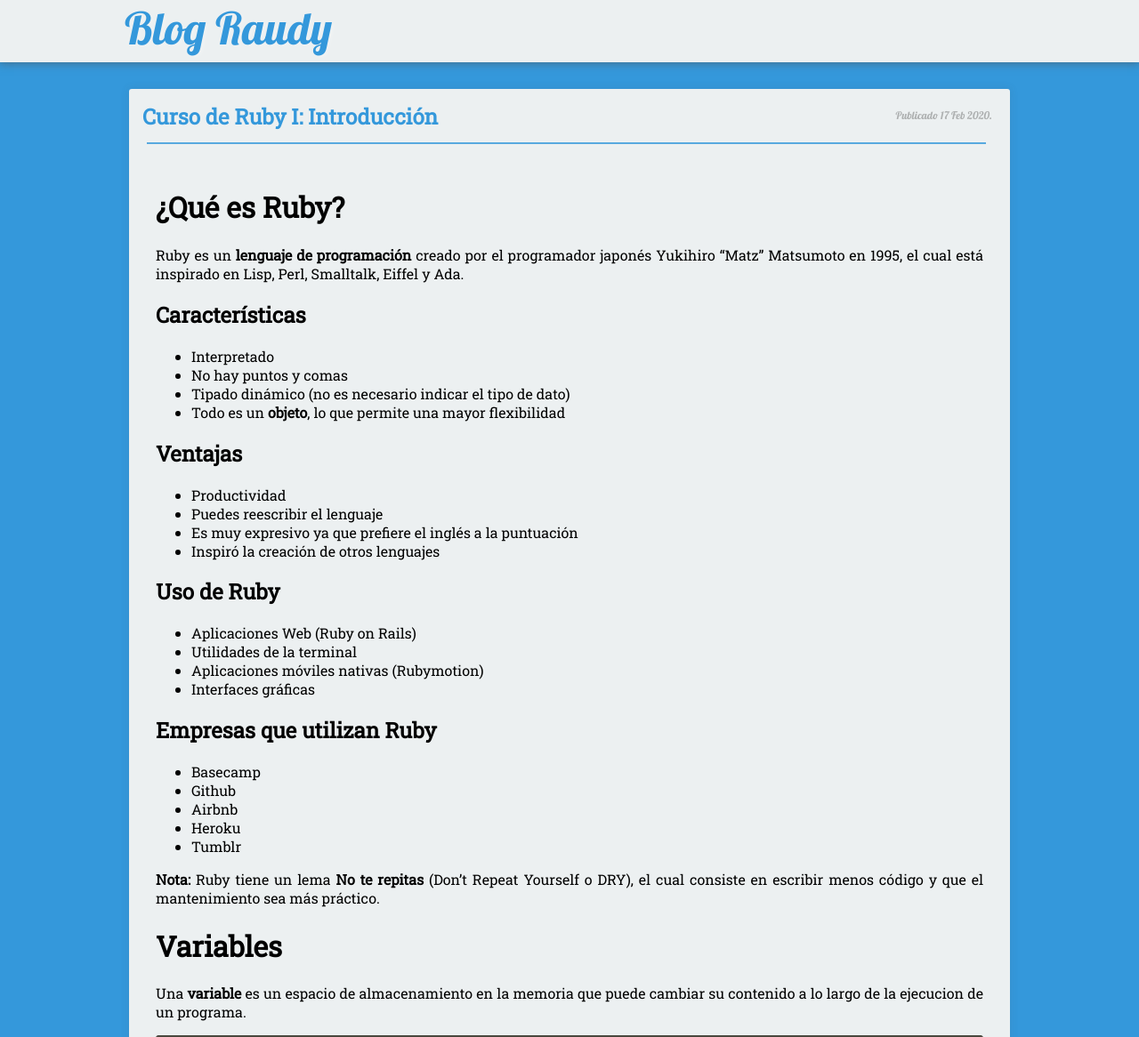
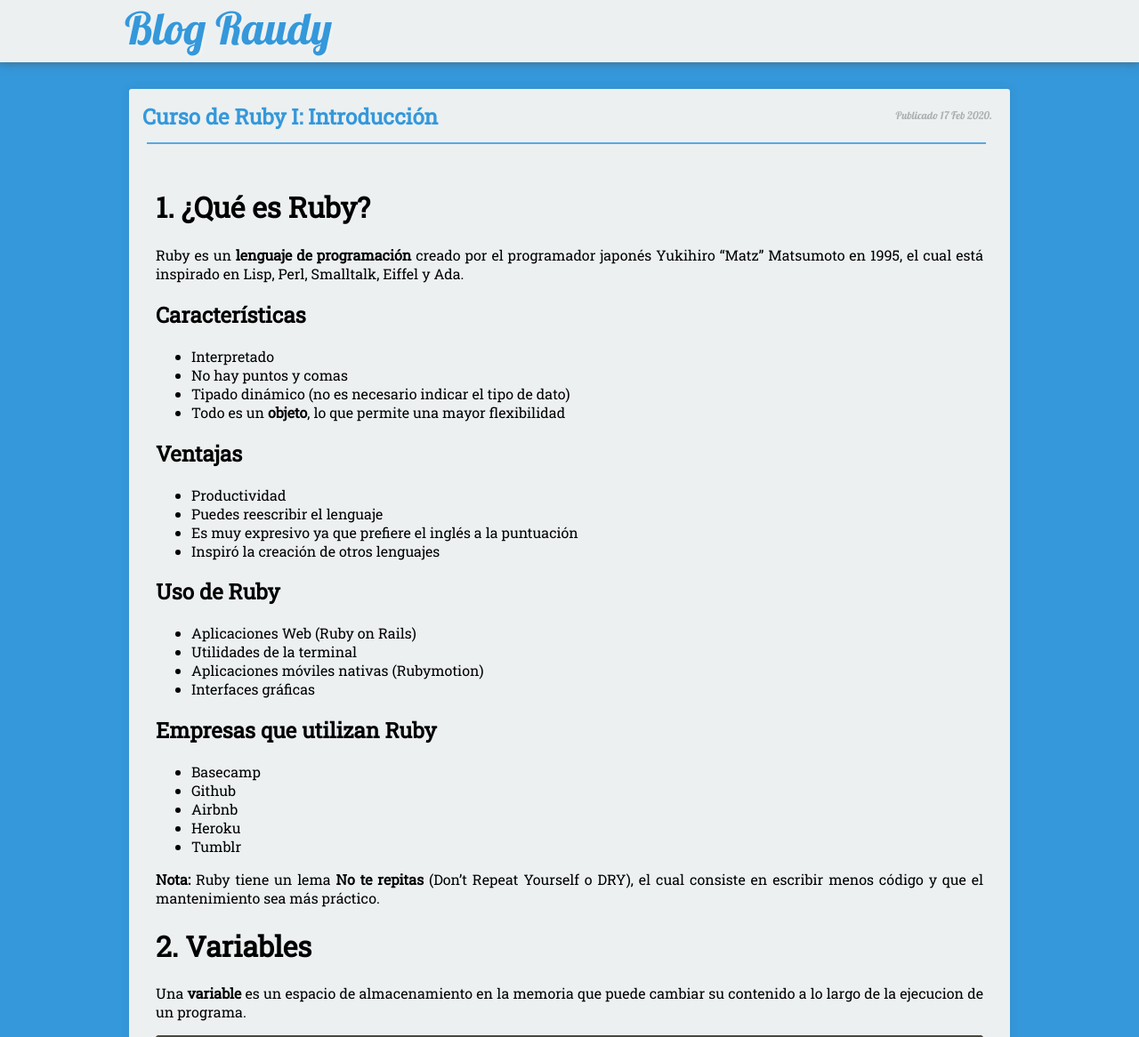
Before and after one commit to nisoto/Blog-anterior-2.0, a Jekyll site: the page built from _posts/2020-02-17-ruby-i-introduccion.md, in a window 1280 px wide. Shown: the top 1166 px of the page at 89% size. Built offline with Jekyll 4.4.1, drawn with Linux system fonts in a browser that asks for light colours; nearby versions of some CDN libraries.

Commit message:
Update 2020-02-17-ruby-i-introduccion.md

```diff
--- a/_posts/2020-02-17-ruby-i-introduccion.md
+++ b/_posts/2020-02-17-ruby-i-introduccion.md
@@ -6,7 +6,7 @@ excerpt: "Capítulo N°1 del curso de Ruby"
 tags: [ruby]
 ---
 
-# ¿Qué es Ruby?
+# 1. ¿Qué es Ruby?
 
 Ruby es un **lenguaje de programación** creado por el programador japonés Yukihiro “Matz” Matsumoto en 1995, el cual está inspirado en Lisp, Perl, Smalltalk, Eiffel y Ada.
 
@@ -41,7 +41,7 @@ Ruby es un **lenguaje de programación** creado por el programador japonés Yuki
 
 **Nota:** Ruby tiene un lema **No te repitas** (Don't Repeat Yourself o DRY), el cual consiste en escribir menos código y que el mantenimiento sea más práctico.
 
-# Variables
+# 2. Variables
 
 Una **variable** es un espacio de almacenamiento en la memoria que puede cambiar su contenido a lo largo de la ejecucion de un programa.
 
```
